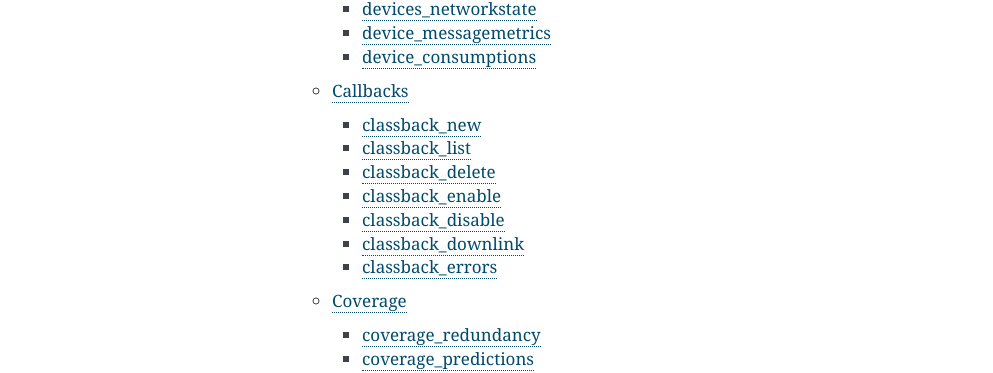
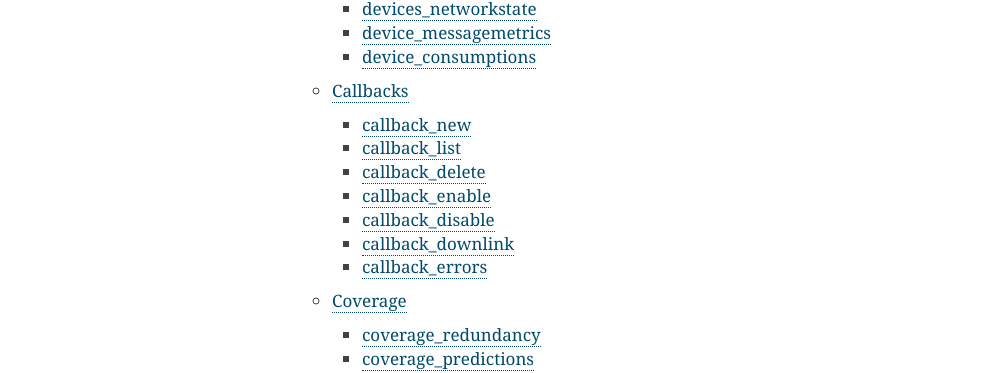
Before and after one commit to mjuenema/python-sigfox-backend-api, a Sphinx documentation site: the page built from docs/source/index.rst, in a window 1280 px wide. Shown: the part 1658-2031 px from the top of the page, without its empty margins (148-1141 px from the left). Built offline with Sphinx 7.4.7, drawn with Linux system fonts in a browser that asks for light colours.

Commit message:
Fighting dislexia

```diff
--- a/docs/source/api.rst
+++ b/docs/source/api.rst
@@ -130,37 +130,37 @@ device_consumptions
 Callbacks
 ---------
 
-classback_new
+callback_new
 ~~~~~~~~~~~~~
 
 .. automethod:: sigfoxapi.Sigfox.callback_new
 
-classback_list
+callback_list
 ~~~~~~~~~~~~~~
 
 .. automethod:: sigfoxapi.Sigfox.callback_list
 
-classback_delete
+callback_delete
 ~~~~~~~~~~~~~~~~
 
 .. automethod:: sigfoxapi.Sigfox.callback_delete
 
-classback_enable
+callback_enable
 ~~~~~~~~~~~~~~~~
 
 .. automethod:: sigfoxapi.Sigfox.callback_enable
 
-classback_disable
+callback_disable
 ~~~~~~~~~~~~~~~~~
 
 .. automethod:: sigfoxapi.Sigfox.callback_disable
 
-classback_downlink
+callback_downlink
 ~~~~~~~~~~~~~~~~~~
 
 .. automethod:: sigfoxapi.Sigfox.callback_downlink
 
-classback_errors
+callback_errors
 ~~~~~~~~~~~~~~~~
 
 .. automethod:: sigfoxapi.Sigfox.callback_errors
```
